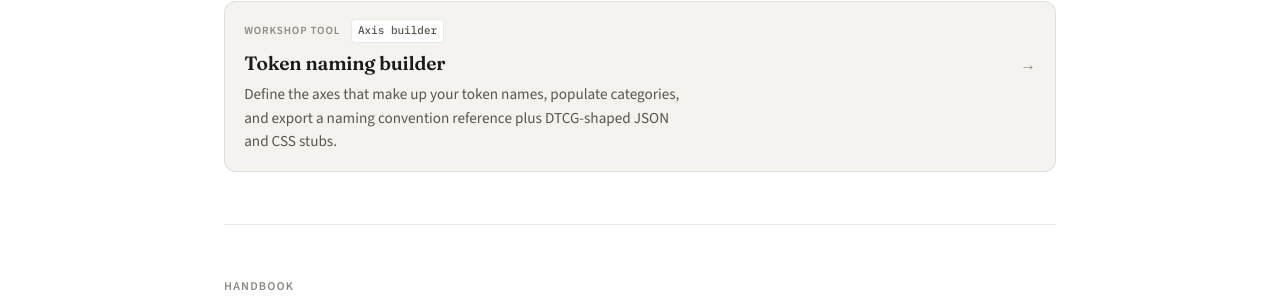
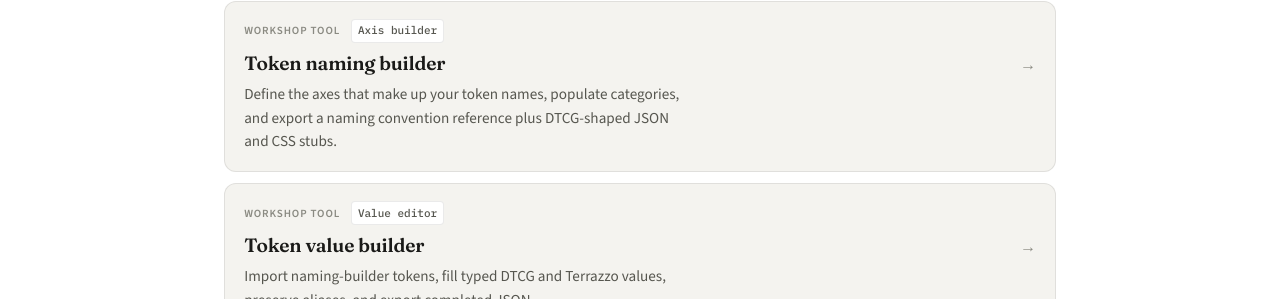
Before and after one commit to garymazzeo/design-tokens-workshop, a plain HTML site: page index.html in a window 1280 px wide. Shown: the part 3485-3784 px from the top of the page. Drawn offline with nearby package versions, Linux system fonts and the light colour scheme.

Commit message:
Add value builder tool to index

```diff
--- a/index.html
+++ b/index.html
@@ -808,6 +808,19 @@
               <p class="tool-desc">Define the axes that make up your token names, populate categories, and export a naming convention reference plus DTCG-shaped JSON and CSS stubs.</p>
             </a>
           </li>
+          <li>
+            <a class="tool" href="tools/token-value-builder.html">
+              <div class="tool-meta">
+                <span class="tool-tag">Workshop tool</span>
+                <span class="tool-layer">Value editor</span>
+              </div>
+              <div class="tool-title">
+                Token value builder
+                <span class="tool-arrow" aria-hidden="true">→</span>
+              </div>
+              <p class="tool-desc">Import naming-builder tokens, fill typed DTCG and Terrazzo values, preserve aliases, and export completed JSON.</p>
+            </a>
+          </li>
         </ul>
       </section>
 
```
